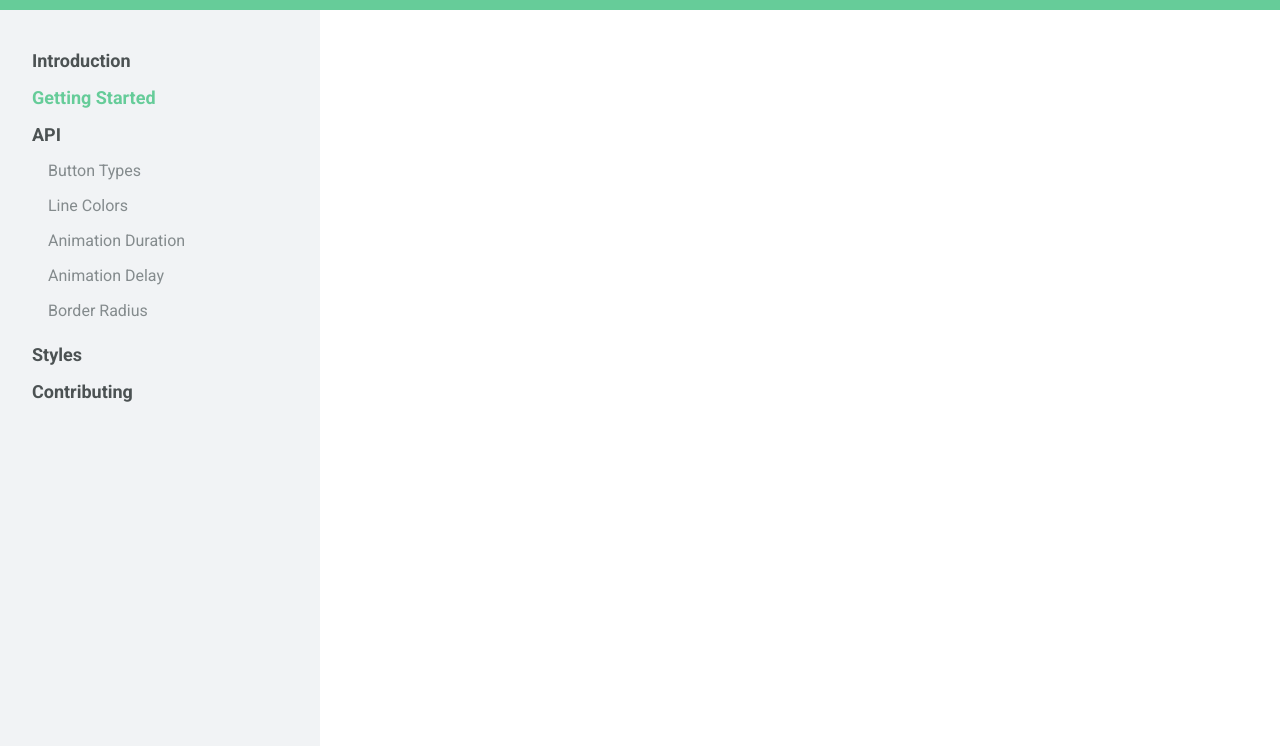
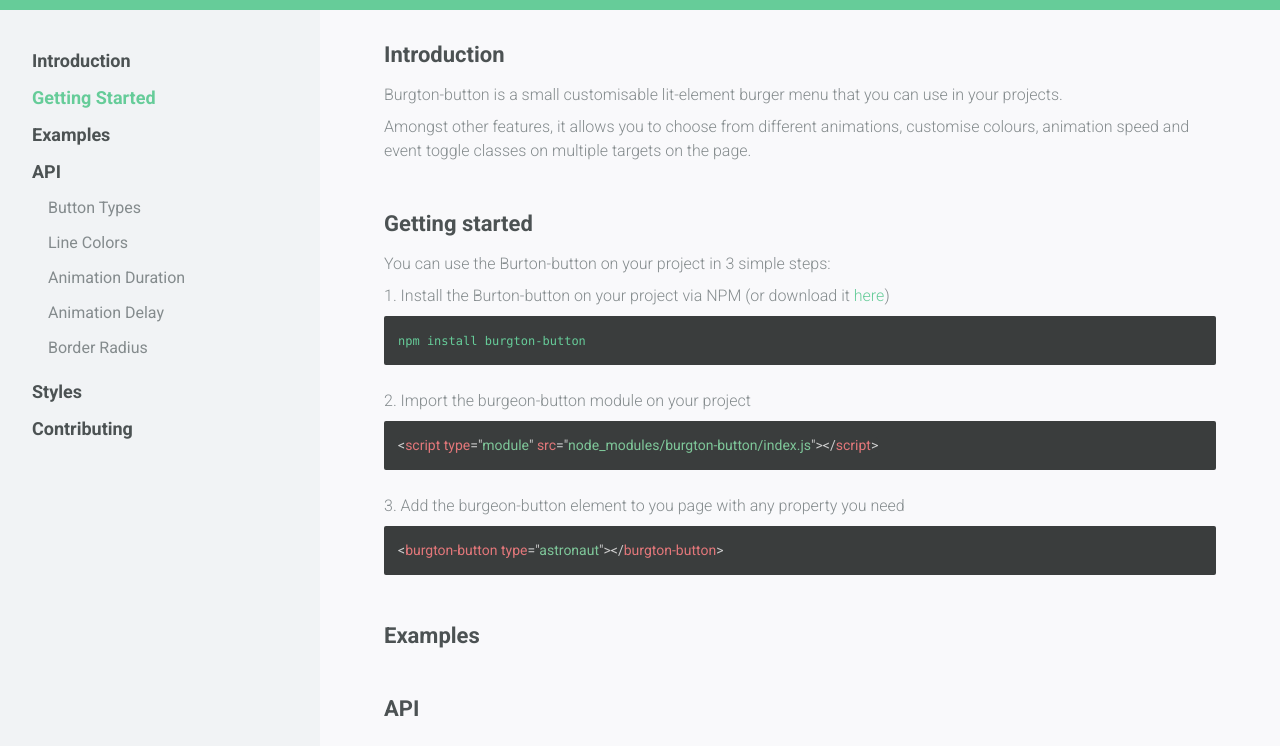
Before and after one commit to boguz/burgton-button-docs, a website: page index.html in a window 1280 px wide. Shown: the part 54-800 px from the top of the page. Drawn offline with nearby package versions, Linux system fonts and the light colour scheme.

Commit message:
[TASK] Add prismjs for syntax highlighting and create getting started section

```diff
--- a/css/burgton-site.css
+++ b/css/burgton-site.css
@@ -5,3 +5,6 @@
 @import 'topbar.css';
 @import 'sidebar.css';
 @import 'nav.css';
+@import 'content.css';
+@import 'section.css';
+@import 'code.css';
--- /dev/null
+++ b/css/code.css
@@ -0,0 +1,14 @@
+code[class*="language-"], pre[class*="language-"] {
+    font-size: 14px !important;
+    color: var(--color-highlight) !important;
+    background-color: #3a3d3d !important;
+    border-radius: 2px;
+}
+
+code[class*="language-shell-session"] {
+    font-size: 12px !important;
+}
+
+.code__example {
+    margin-bottom: 1.5rem !important;
+}
--- /dev/null
+++ b/css/content.css
@@ -0,0 +1,23 @@
+.content {
+    position: relative;
+    left: 0;
+    width: 100%;
+    min-height: calc(100vh - var(--topbar-height));
+    padding: 2rem;
+    transition: width var(--animation-speed-normal) ease-in-out, left var(--animation-speed-normal) ease-in-out;
+    background-color: var(--color-content-bg);
+    color: var(--color-grey-dark);
+}
+
+#contentContainer.nav-active .content {
+    width: calc(100% - var(--sidebar-width));
+    left: var(--sidebar-width);
+}
+
+@media screen and (min-width: 1000px) {
+    .content {
+        width: calc(100% - var(--sidebar-width));
+        left: var(--sidebar-width);
+        padding: 2rem 4rem;
+    }
+}
--- a/css/nav.css
+++ b/css/nav.css
@@ -24,10 +24,10 @@
 
 .nav__clickable:not(.nav__clickable--active):hover {
     cursor: pointer;
-    color: var(--color--highlight);
+    color: var(--color-highlight);
     opacity: .5;
 }
 
 .nav__clickable--active {
-    color: var(--color--highlight);
+    color: var(--color-highlight);
 }
--- /dev/null
+++ b/css/section.css
@@ -0,0 +1,15 @@
+.section {
+    margin-bottom: 3rem;
+}
+
+.section__title {
+    font-size: 22px;
+    margin-bottom: 1rem;
+}
+
+.section__text {
+    font-weight: 300;
+    color: var(--color-grey-light);
+    line-height: 1.5;
+    margin-bottom: .5rem;
+}
--- a/css/sidebar.css
+++ b/css/sidebar.css
@@ -1,10 +1,12 @@
 .sidebar {
+    position: fixed;
+    left: 0;
     width: var(--sidebar-width);
     height: calc(100vh - var(--topbar-height));
-    background-color: var(--color--bg);
+    background-color: var(--color-sidebar-bg);
     padding: 2rem;
     transform: translateX(-100%);
-    transition: transform .3s ease-in-out;
+    transition: transform var(--animation-speed-normal) ease-in-out;
 }
 
 #contentContainer.nav-active .sidebar {
--- a/css/topbar.css
+++ b/css/topbar.css
@@ -5,10 +5,11 @@
     width: 100%;
     height: var(--topbar-height);
     padding: 0 2rem;
-    background-color: var(--color--highlight);
+    background-color: var(--color-highlight);
     color: white;
     display: flex;
     align-items: center;
+    z-index: 2;
 }
 
 .topbar__button {
--- a/css/type.css
+++ b/css/type.css
@@ -1 +1,11 @@
 @import url('https://fonts.googleapis.com/css2?family=Roboto:wght@300;400;700&display=swap');
+
+a {
+    text-decoration: none;
+    color: var(--color-highlight);
+}
+
+a:focus, a:hover {
+    cursor: pointer;
+    opacity: .8;
+}
--- a/css/variables.css
+++ b/css/variables.css
@@ -1,11 +1,15 @@
 body {
     /* COLORS */
-    --color--highlight: #66CC99;
-    --color--bg: #F1F3F5;
+    --color-highlight: #66CC99;
+    --color-sidebar-bg: #F1F3F5;
+    --color-content-bg: #F9F9FB;
     --color-grey-dark: #4C5253;
     --color-grey-light: #848B8D;
 
     /* SIZES */
     --topbar-height: 4rem;
     --sidebar-width: 320px;
+
+    /* ANIMATION */
+    --animation-speed-normal: .3s;
 }
--- a/index.html
+++ b/index.html
@@ -9,7 +9,14 @@
 
     <link rel="stylesheet" href="./css/burgton-site.css">
 
+    <!-- burgton button -->
     <script type="module" src="node_modules/burgton-button/index.js"></script>
+
+    <!-- prismjs -->
+    <script src="node_modules/prismjs/prism.js"></script>
+    <link rel="stylesheet" href="node_modules/prismjs/themes/prism-tomorrow.css">
+
+    <!-- custom js for the burgton-site -->
     <script src="js/main.js" defer></script>
 </head>
 
@@ -18,7 +25,7 @@
     <div class="topbar">
         <burgton-button type="default" class="topbar__button" targetSelectors="#contentContainer" targetClasses="nav-active"></burgton-button>
         <h1 class="topbar__title">Burgton<span class="topbar__title-span">Button</span></h1>
-        <a href="https://github.com/boguz/burgton-button" class="topbar__link"></a>
+        <a href="https://github.com/boguz/burgton-button" target="_blank" class="topbar__link"></a>
     </div>
 
     <div class="container" id="contentContainer">
@@ -26,6 +33,7 @@
             <ul class="nav__list">
                 <li class="nav__item nav__clickable">Introduction</li>
                 <li class="nav__item nav__clickable nav__clickable--active">Getting Started</li>
+                <li class="nav__item nav__clickable">Examples</li>
                 <li class="nav__item nav__clickable">API</li>
                 <li class="nav_sublist-container">
                     <ul class="nav__sublist">
@@ -41,7 +49,41 @@
             </ul>
         </nav>
 
-        <main class="content"></main>
+        <main class="content">
+            <section id="introduction" class="section">
+                <h2 class="section__title">Introduction</h2>
+                <p class="section__text">Burgton-button is a small customisable lit-element burger menu that you can use in your projects.</p>
+                <p class="section__text">Amongst other features, it allows you to choose from different animations, customise colours, animation
+                    speed and event toggle classes on multiple targets on the page.</p>
+            </section>
+
+            <section id="gettingStarted" class="section">
+                <h2 class="section__title">Getting started</h2>
+                <p class="section__text">You can use the Burton-button on your project in 3 simple steps:</p>
+                <p class="section__text">1. Install the Burton-button on your project via NPM (or download it <a href="https://github.com/boguz/burgton-button" target="_blank">here</a>)</p>
+                <pre class="code__example"><code class="language-shell-session">npm install burgton-button</code></pre>
+                <p class="section__text">2. Import the burgeon-button module on your project</p>
+                <pre class="code__example"><code class="language-html">&lt;script type="module" src="node_modules/burgton-button/index.js">&lt;/script></code></pre>
+                <p class="section__text">3. Add the burgeon-button element to you page with any property you need</p>
+                <pre class="code__example"><code class="language-html">&lt;burgton-button type="astronaut">&lt;/burgton-button></code></pre>
+            </section>
+
+            <section class="section">
+                <h2 class="section__title">Examples</h2>
+            </section>
+
+            <section class="section">
+                <h2 class="section__title">API</h2>
+            </section>
+
+            <section class="section">
+                <h2 class="section__title">Styles</h2>
+            </section>
+
+            <section class="section">
+                <h2 class="section__title">Contributing</h2>
+            </section>
+        </main>
     </div>
 
 
--- a/package.json
+++ b/package.json
@@ -17,7 +17,8 @@
   },
   "homepage": "https://github.com/boguz/burgton-site#readme",
   "dependencies": {
-    "burgton-button": "0.0.5"
+    "burgton-button": "0.0.5",
+    "prismjs": "^1.20.0"
   },
   "devDependencies": {
     "es-dev-server": "^1.46.0"
```
Also changed, not shown: 1 other file.
